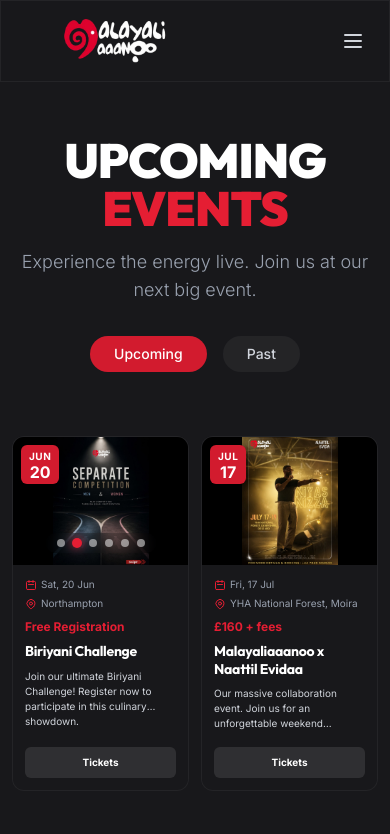
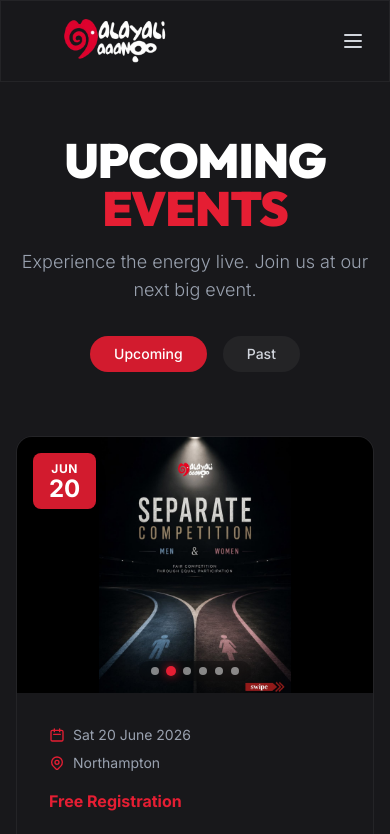
Before and after one commit to modamaan/malayali_anoo, a Next.js app: page /events in a window 390 px wide. Shown: the top 834 px of the page. Built offline with nearby package versions, Linux system fonts and the light colour scheme.

Commit message:
event page updated

```diff
--- a/app/events/page.tsx
+++ b/app/events/page.tsx
@@ -54,12 +54,12 @@ export default function EventsPage() {
         </div>
       </section>
 
-      <section className="px-3 sm:px-6 lg:px-8 max-w-7xl mx-auto w-full min-h-[400px]">
+      <section className="px-4 sm:px-6 lg:px-8 max-w-7xl mx-auto w-full min-h-[400px]">
         {filteredEvents.length > 0 ? (
-          <div className="grid grid-cols-2 gap-3 md:gap-10">
+          <div className="grid grid-cols-1 md:grid-cols-2 gap-10">
             {filteredEvents.map((event) => (
-            <div key={event.id} className="glass rounded-xl md:rounded-2xl overflow-hidden group hover:border-primary-500/50 transition-colors flex flex-col h-full">
-              <div className="h-32 md:h-64 relative overflow-hidden">
+            <div key={event.id} className="glass rounded-2xl overflow-hidden group hover:border-primary-500/50 transition-colors flex flex-col h-full">
+              <div className="h-64 relative overflow-hidden">
                 {/* @ts-ignore */}
                 {event.images && event.images.length > 0 ? (
                   /* @ts-ignore */
@@ -72,32 +72,34 @@ export default function EventsPage() {
                     className="w-full h-full object-contain bg-black transform group-hover:scale-105 transition-transform duration-700"
                   />
                 )}
-                <div className="absolute top-2 left-2 md:top-4 md:left-4 z-30 bg-primary-600 text-white px-2 py-1 md:px-4 md:py-2 rounded-md md:rounded-lg font-bold shadow-lg backdrop-blur-sm text-center">
-                  <div className="text-[10px] md:text-xs uppercase tracking-wider">{new Date(event.date).toLocaleString('default', { month: 'short' })}</div>
-                  <div className="text-base md:text-2xl leading-none">{new Date(event.date).getDate()}</div>
+                <div className="absolute top-4 left-4 z-30 bg-primary-600 text-white px-4 py-2 rounded-lg font-bold shadow-lg backdrop-blur-sm text-center">
+                  <div className="text-xs uppercase tracking-wider">{new Date(event.date).toLocaleString('default', { month: 'short' })}</div>
+                  <div className="text-2xl leading-none">{new Date(event.date).getDate()}</div>
                 </div>
               </div>
 
-              <div className="p-3 md:p-8 flex flex-col flex-grow">
-                <div className="flex flex-col gap-1 md:gap-2 mb-2 md:mb-4 text-[10px] md:text-sm text-gray-400">
+              <div className="p-8 flex flex-col flex-grow">
+                <div className="flex flex-col gap-2 mb-4 text-sm text-gray-400">
                   <div className="flex items-center">
-                    <svg className="w-3 h-3 md:w-4 md:h-4 mr-1 md:mr-2 text-primary-500 shrink-0" fill="none" stroke="currentColor" viewBox="0 0 24 24"><path strokeLinecap="round" strokeLinejoin="round" strokeWidth={2} d="M8 7V3m8 4V3m-9 8h10M5 21h14a2 2 0 002-2V7a2 2 0 00-2-2H5a2 2 0 00-2 2v12a2 2 0 002 2z" /></svg>
-                    <span className="truncate">
-                      {new Date(event.date).toLocaleDateString('en-GB', { weekday: 'short', month: 'short', day: 'numeric' })}
+                    <svg className="w-4 h-4 mr-2 text-primary-500 shrink-0" fill="none" stroke="currentColor" viewBox="0 0 24 24"><path strokeLinecap="round" strokeLinejoin="round" strokeWidth={2} d="M8 7V3m8 4V3m-9 8h10M5 21h14a2 2 0 002-2V7a2 2 0 00-2-2H5a2 2 0 00-2 2v12a2 2 0 002 2z" /></svg>
+                    <span>
+                      {new Date(event.date).toLocaleDateString('en-GB', { weekday: 'short', year: 'numeric', month: 'long', day: 'numeric' })}
+                      {/* @ts-ignore */}
+                      {event.time && ` • ${event.time}`}
                     </span>
                   </div>
                   <div className="flex items-center">
-                    <svg className="w-3 h-3 md:w-4 md:h-4 mr-1 md:mr-2 text-primary-500 shrink-0" fill="none" stroke="currentColor" viewBox="0 0 24 24"><path strokeLinecap="round" strokeLinejoin="round" strokeWidth={2} d="M17.657 16.657L13.414 20.9a1.998 1.998 0 01-2.827 0l-4.244-4.243a8 8 0 1111.314 0z" /><path strokeLinecap="round" strokeLinejoin="round" strokeWidth={2} d="M15 11a3 3 0 11-6 0 3 3 0 016 0z" /></svg>
-                    <span className="truncate">{event.location}</span>
+                    <svg className="w-4 h-4 mr-2 text-primary-500 shrink-0" fill="none" stroke="currentColor" viewBox="0 0 24 24"><path strokeLinecap="round" strokeLinejoin="round" strokeWidth={2} d="M17.657 16.657L13.414 20.9a1.998 1.998 0 01-2.827 0l-4.244-4.243a8 8 0 1111.314 0z" /><path strokeLinecap="round" strokeLinejoin="round" strokeWidth={2} d="M15 11a3 3 0 11-6 0 3 3 0 016 0z" /></svg>
+                    <span>{event.location}</span>
                   </div>
                 </div>
 
                 {/* @ts-ignore */}
                 {event.price && (
-                  <p className="text-primary-500 font-bold text-xs md:text-base mb-2 md:mb-4">{/* @ts-ignore */}{event.price}</p>
+                  <p className="text-primary-500 font-bold mb-4">{/* @ts-ignore */}{event.price}</p>
                 )}
-                <h3 className="text-sm md:text-3xl font-bold text-white mb-2 md:mb-4 leading-tight line-clamp-2">{event.title}</h3>
-                <p className="text-[10px] md:text-base text-gray-300 mb-4 md:mb-8 flex-grow line-clamp-3">{event.description}</p>
+                <h3 className="text-3xl font-bold text-white mb-4">{event.title}</h3>
+                <p className="text-gray-300 mb-8 flex-grow">{event.description}</p>
 
                 <Link
                   /* @ts-ignore */
@@ -106,10 +108,10 @@ export default function EventsPage() {
                   target={event.ticketLink ? "_blank" : "_self"}
                   /* @ts-ignore */
                   rel={event.ticketLink ? "noopener noreferrer" : ""}
-                  className="block w-full py-2 md:py-4 text-center bg-white/10 hover:bg-primary-600 text-white font-bold rounded-md md:rounded-xl transition-colors text-[10px] md:text-base"
+                  className="block w-full py-4 text-center bg-white/10 hover:bg-primary-600 text-white font-bold rounded-xl transition-colors"
                 >
                   {/* @ts-ignore */}
-                  {event.ticketLink ? "Tickets" : "Details"}
+                  {event.ticketLink ? "Get Tickets / Register" : "Details"}
                 </Link>
               </div>
             </div>
```
